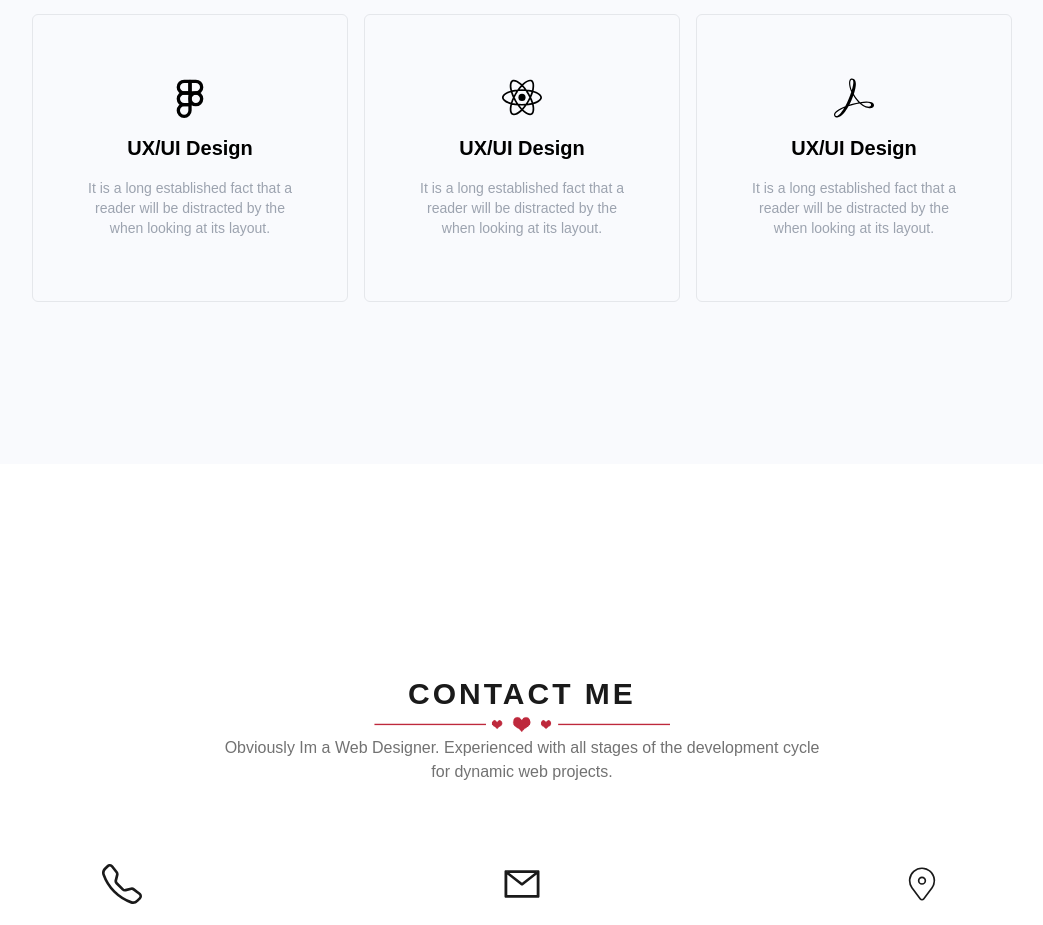
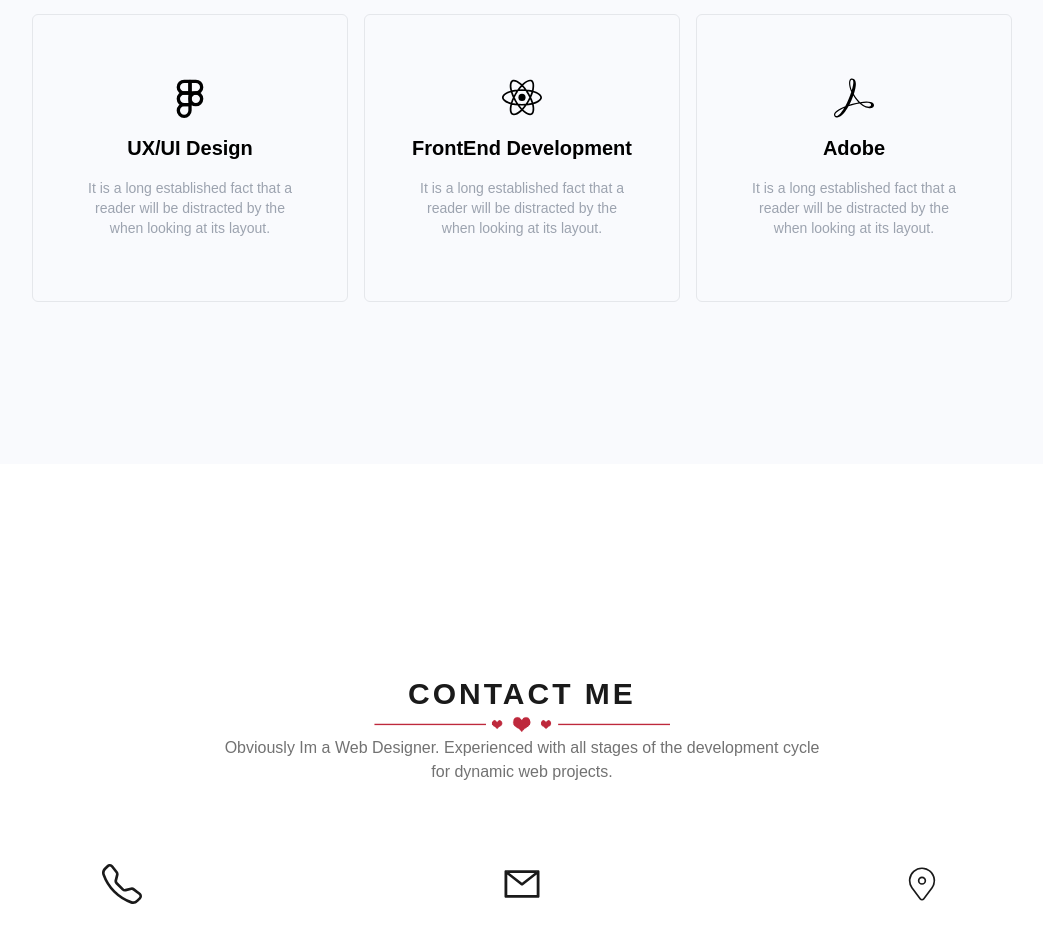
Before and after one commit to hiraaziz/portfolio-nextjs, a Next.js app in the folder hira_portfolio/: page / in a window 1280 px wide. Shown: the part 2800-3725 px from the top of the page, without its empty margins (118-1161 px from the left). Built offline with nearby package versions, Linux system fonts and the light colour scheme.

Commit message:
Update Services.tsx

```diff
--- a/hira_portfolio/components/Services.tsx
+++ b/hira_portfolio/components/Services.tsx
@@ -52,7 +52,7 @@ const Services = ({ scrol }: { scrol: React.LegacyRef<HTMLDivElement> }) => {
           hover:shadow-lg"
         >
           <GrReactjs className="text-secondary w-10 h-10" />
-          <h1 className="font-semibold text-xl">UX/UI Design</h1>
+          <h1 className="font-semibold text-xl">FrontEnd Development</h1>
           <p className="font-medium text-sm text-gray-400 w-3/4">
             It is a long established fact that a reader will be distracted by
             the when looking at its layout.
@@ -65,7 +65,7 @@ const Services = ({ scrol }: { scrol: React.LegacyRef<HTMLDivElement> }) => {
           hover:shadow-lg"
         >
           <SiAdobeacrobatreader className="text-secondary w-10 h-10" />
-          <h1 className="font-semibold text-xl">UX/UI Design</h1>
+          <h1 className="font-semibold text-xl">Adobe</h1>
           <p className="font-medium text-sm text-gray-400 w-3/4">
             It is a long established fact that a reader will be distracted by
             the when looking at its layout.
```
